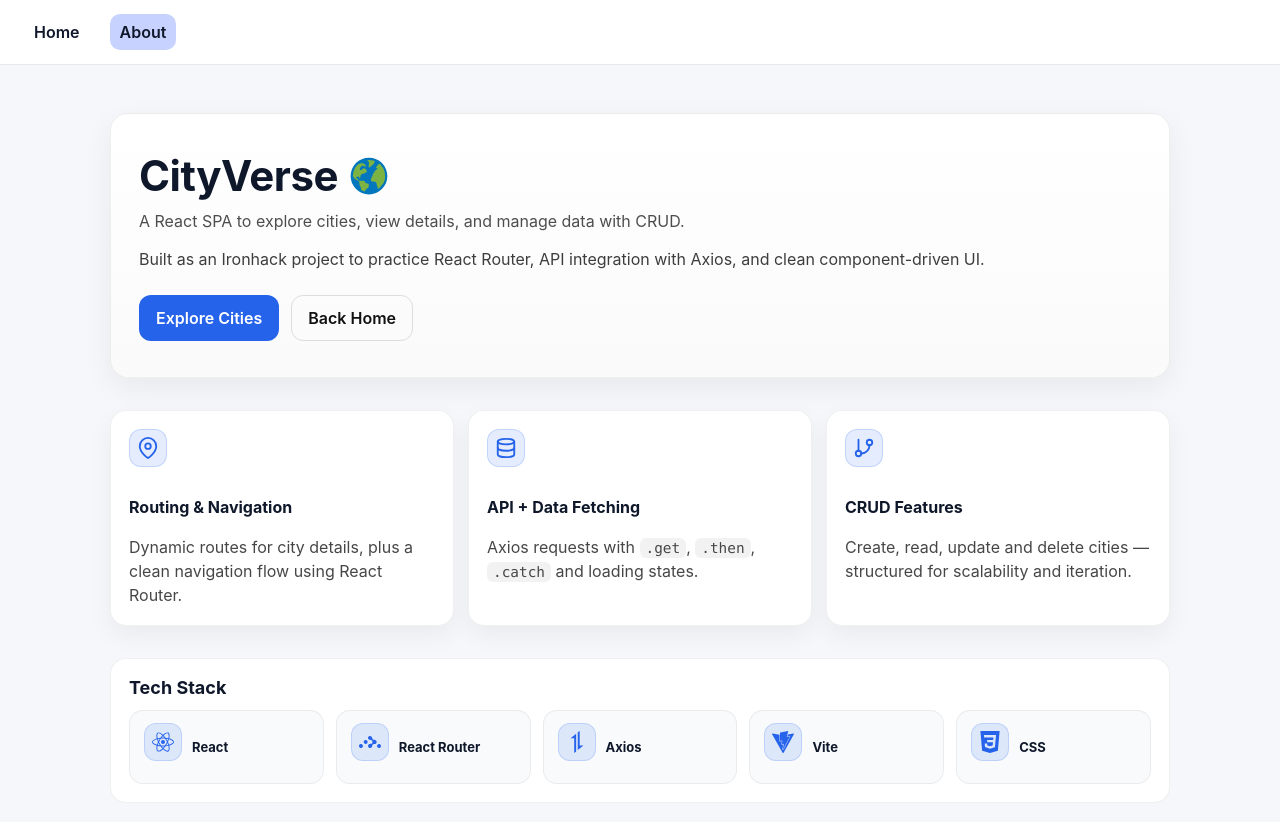
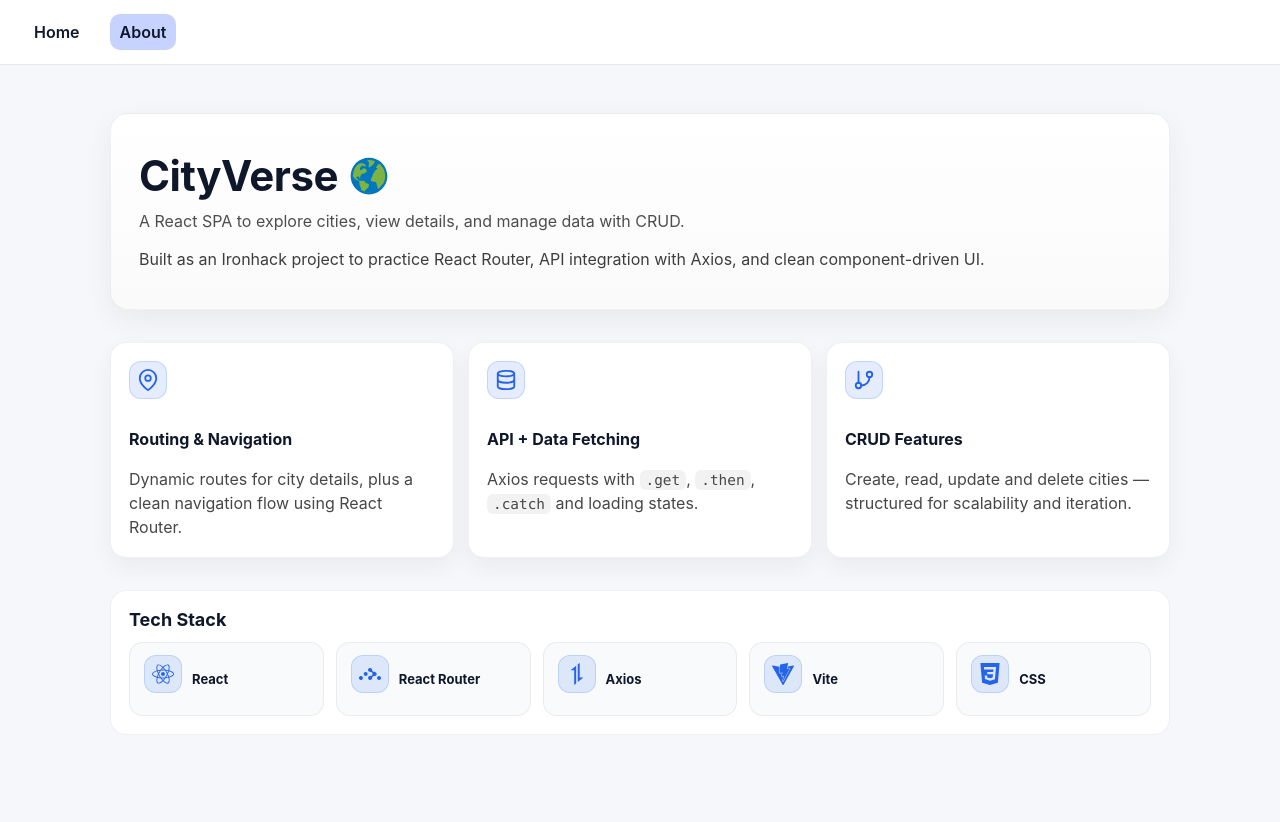
Before and after one commit to JC-Studio-DualCode/travel-project-app, a React (Vite) app: page /about in a window 1280 px wide. Shown: the top 822 px of the page. Built offline with nearby package versions, Linux system fonts and the light colour scheme.

Commit message:
Ubdated about page deleted buttons

```diff
--- a/src/pages/AboutPage.jsx
+++ b/src/pages/AboutPage.jsx
@@ -21,11 +21,6 @@ function AboutPage() {
             Built as an Ironhack project to practice React Router, API integration with Axios,
             and clean component-driven UI.
           </p>
-
-          <div className={styles.aboutActions}>
-            <Link className="btn primary" to="/cities">Explore Cities</Link>
-            <Link className="btn ghost" to="/">Back Home</Link>
-          </div>
         </div>
       </section>
 
```
